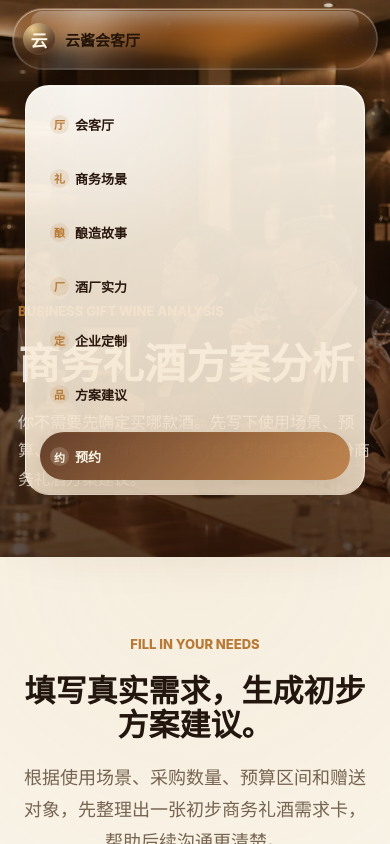
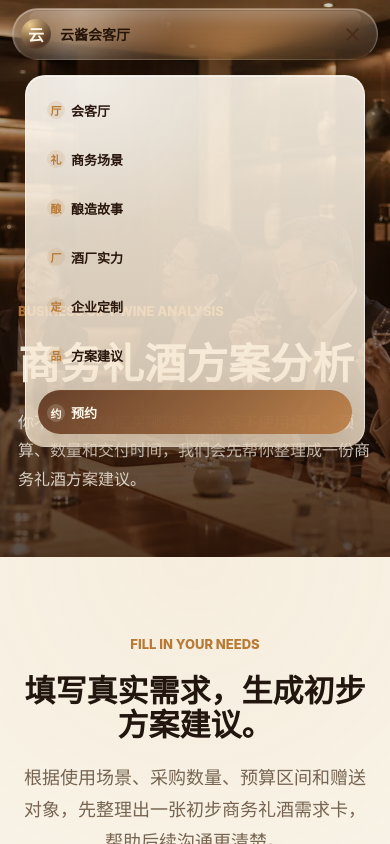
Before and after one commit to tangshichen5-oss/yunjiang-lounge, a React (Vite) app: page /consult in a window 390 px wide. Both pictures are taken after a click on the button "打开导航". Shown: the top 844 px of the page. Built offline with nearby package versions, Linux system fonts and the light colour scheme.

Commit message:
refine lightweight navigation

```diff
--- a/src/components/Header.jsx
+++ b/src/components/Header.jsx
@@ -10,6 +10,7 @@ export default function Header() {
   const [scrolled, setScrolled] = useState(false);
   const navigate = useNavigate();
   const location = useLocation();
+  const topbarClass = ['topbar', scrolled && 'is-compact', open && 'is-menu-open'].filter(Boolean).join(' ');
 
   useEffect(() => {
     const update = () => setScrolled(window.scrollY > 24);
@@ -28,7 +29,7 @@ export default function Header() {
   };
 
   return (
-    <header className={scrolled ? 'topbar is-compact' : 'topbar'}>
+    <header className={topbarClass}>
       <Link className="brand" to="/">
         <span className="brand-symbol">云</span>
         <span>
@@ -36,7 +37,7 @@ export default function Header() {
           <small>商务酱香礼酒</small>
         </span>
       </Link>
-      <nav className={open ? 'main-nav is-open' : 'main-nav'} aria-label="主导航">
+      <nav id="main-navigation" className={open ? 'main-nav is-open' : 'main-nav'} aria-label="主导航">
         {navItems.map((item, index) => (
           <button key={`${item.label}-${item.hash || item.to}`} onClick={() => go(item)}>
             <i>{navMarks[index]}</i>
@@ -51,7 +52,13 @@ export default function Header() {
       <button className="nav-cta" onClick={() => go({ to: '/custom', hash: 'booking' })}>
         预约
       </button>
-      <button className="menu-toggle" onClick={() => setOpen((value) => !value)} aria-label="打开导航">
+      <button
+        className="menu-toggle"
+        onClick={() => setOpen((value) => !value)}
+        aria-controls="main-navigation"
+        aria-expanded={open}
+        aria-label={open ? '关闭导航' : '打开导航'}
+      >
         {open ? <X size={21} /> : <Menu size={21} />}
       </button>
     </header>
--- a/src/styles.css
+++ b/src/styles.css
@@ -66,39 +66,38 @@ button {
 .topbar {
   position: fixed;
   z-index: 100;
-  top: 13px;
+  top: 10px;
   left: max(16px, calc((100vw - 1120px) / 2));
   right: max(16px, calc((100vw - 1120px) / 2));
   display: flex;
-  min-height: 64px;
+  min-height: 56px;
   align-items: center;
-  gap: 12px;
-  padding: 9px 14px;
-  border: 1px solid rgba(255, 255, 255, 0.18);
-  border-bottom: 1px solid rgba(255, 255, 255, 0.12);
-  border-radius: 999px;
+  gap: 10px;
+  padding: 7px 12px;
+  border: 1px solid rgba(255, 255, 255, 0.24);
+  border-bottom-color: rgba(132, 93, 48, 0.12);
+  border-radius: 28px;
   background:
-    radial-gradient(circle at 18% 8%, rgba(255, 255, 255, 0.16), transparent 26%),
-    radial-gradient(circle at 86% 92%, rgba(255, 239, 210, 0.06), transparent 30%),
-    linear-gradient(180deg, rgba(255, 255, 255, 0.08) 0%, rgba(255, 250, 241, 0.045) 100%);
+    radial-gradient(circle at 18% 0%, rgba(255, 255, 255, 0.18), transparent 28%),
+    linear-gradient(180deg, rgba(255, 252, 246, 0.2), rgba(255, 250, 241, 0.07));
   box-shadow:
-    0 14px 34px rgba(60, 38, 18, 0.12),
-    inset 0 1px 0 rgba(255, 255, 255, 0.38),
-    inset 0 -1px 0 rgba(255, 255, 255, 0.08);
-  -webkit-backdrop-filter: blur(12px) saturate(180%);
-  backdrop-filter: blur(12px) saturate(180%);
-  transition: min-height 220ms ease, padding 220ms ease, top 220ms ease, box-shadow 220ms ease, background 220ms ease;
+    0 10px 26px rgba(60, 38, 18, 0.1),
+    inset 0 1px 0 rgba(255, 255, 255, 0.32);
+  -webkit-backdrop-filter: blur(14px) saturate(150%);
+  backdrop-filter: blur(14px) saturate(150%);
+  transition: min-height 220ms ease, padding 220ms ease, top 220ms ease, box-shadow 220ms ease, background 220ms ease, border-color 220ms ease;
   isolation: isolate;
 }
 
 .topbar::before {
   content: "";
   position: absolute;
-  inset: 2px 18px auto;
-  height: 23px;
+  inset: 2px 16px auto;
+  height: 16px;
   border-radius: 999px;
   background:
-    linear-gradient(180deg, rgba(255, 255, 255, 0.28), rgba(255, 255, 255, 0.045) 70%, rgba(255, 255, 255, 0));
+    linear-gradient(180deg, rgba(255, 255, 255, 0.18), rgba(255, 255, 255, 0.035) 72%, rgba(255, 255, 255, 0));
+  opacity: 0.7;
   pointer-events: none;
   z-index: 0;
 }
@@ -109,24 +108,26 @@ button {
   inset: 0;
   border-radius: inherit;
   background:
-    linear-gradient(112deg, transparent 9%, rgba(255, 255, 255, 0.1) 18%, transparent 31%),
-    linear-gradient(285deg, transparent 64%, rgba(255, 242, 220, 0.06) 76%, transparent 88%);
+    linear-gradient(112deg, transparent 9%, rgba(255, 255, 255, 0.07) 18%, transparent 30%),
+    linear-gradient(285deg, transparent 64%, rgba(255, 242, 220, 0.045) 76%, transparent 88%);
   pointer-events: none;
   box-shadow:
-    inset 1px 0 1px rgba(255, 255, 255, 0.3),
-    inset -1px 0 1px rgba(255, 255, 255, 0.08),
-    inset 0 0 16px rgba(255, 255, 255, 0.055);
+    inset 1px 0 1px rgba(255, 255, 255, 0.2),
+    inset -1px 0 1px rgba(255, 255, 255, 0.06);
   z-index: 0;
 }
 
 .topbar.is-compact {
-  top: 8px;
-  min-height: 56px;
-  padding: 6px 11px;
+  top: 7px;
+  min-height: 50px;
+  padding: 5px 10px;
+  border-color: rgba(255, 255, 255, 0.17);
+  background:
+    radial-gradient(circle at 18% 0%, rgba(255, 255, 255, 0.1), transparent 30%),
+    linear-gradient(180deg, rgba(255, 252, 246, 0.14), rgba(255, 250, 241, 0.045));
   box-shadow:
-    0 12px 30px rgba(60, 38, 18, 0.1),
-    inset 0 1px 0 rgba(255, 255, 255, 0.34),
-    inset 0 -1px 0 rgba(255, 255, 255, 0.08);
+    0 8px 22px rgba(60, 38, 18, 0.075),
+    inset 0 1px 0 rgba(255, 255, 255, 0.24);
 }
 
 .brand {
@@ -134,14 +135,14 @@ button {
   z-index: 1;
   display: inline-flex;
   align-items: center;
-  gap: 10px;
-  min-width: 176px;
+  gap: 9px;
+  min-width: 166px;
 }
 
 .brand-symbol {
   display: grid;
-  width: 34px;
-  height: 34px;
+  width: 32px;
+  height: 32px;
   place-items: center;
   border-radius: 50%;
   background: radial-gradient(circle at 30% 20%, #e9c685, var(--walnut) 70%);
@@ -185,7 +186,7 @@ button {
   display: inline-flex;
   align-items: center;
   gap: 6px;
-  padding: 8px 10px;
+  padding: 7px 9px;
   border-radius: 999px;
   background: transparent;
   color: #2c1b10;
@@ -195,8 +196,8 @@ button {
 
 .main-nav i {
   display: grid;
-  width: 19px;
-  height: 19px;
+  width: 18px;
+  height: 18px;
   place-items: center;
   border-radius: 50%;
   background: rgba(184, 121, 53, 0.13);
@@ -214,24 +215,24 @@ button {
 }
 
 .nav-cta {
-  min-height: 38px;
-  padding: 0 17px;
+  min-height: 34px;
+  padding: 0 15px;
   border-radius: 999px;
-  background: rgba(74, 43, 24, 0.9);
+  background: rgba(74, 43, 24, 0.82);
   color: #fff7e8;
-  box-shadow: 0 12px 30px rgba(74, 43, 24, 0.22);
+  box-shadow: 0 10px 24px rgba(74, 43, 24, 0.18);
 }
 
 .menu-toggle {
   position: relative;
   z-index: 1;
   display: none;
-  width: 40px;
-  height: 40px;
+  width: 36px;
+  height: 36px;
   align-items: center;
   justify-content: center;
   border-radius: 50%;
-  background: rgba(76, 47, 25, 0.06);
+  background: rgba(76, 47, 25, 0.055);
   color: var(--walnut);
 }
 
@@ -2943,18 +2944,24 @@ p {
     top: 8px;
     left: 12px;
     right: 12px;
-    min-height: 64px;
+    min-height: 54px;
+    gap: 8px;
+    padding: 6px 8px 6px 9px;
+    border-radius: 27px;
     background:
-      radial-gradient(circle at 22% 10%, rgba(255, 255, 255, 0.14), transparent 28%),
-      linear-gradient(180deg, rgba(255, 255, 255, 0.08) 0%, rgba(255, 250, 241, 0.045) 100%);
-    -webkit-backdrop-filter: blur(12px) saturate(180%);
-    backdrop-filter: blur(12px) saturate(180%);
+      radial-gradient(circle at 18% 0%, rgba(255, 255, 255, 0.2), transparent 32%),
+      linear-gradient(180deg, rgba(255, 252, 246, 0.22), rgba(255, 250, 241, 0.08));
+    box-shadow:
+      0 10px 24px rgba(60, 38, 18, 0.09),
+      inset 0 1px 0 rgba(255, 255, 255, 0.3);
+    -webkit-backdrop-filter: blur(14px) saturate(145%);
+    backdrop-filter: blur(14px) saturate(145%);
   }
 
   .topbar.is-compact {
     top: 6px;
-    min-height: 60px;
-    padding-block: 6px;
+    min-height: 50px;
+    padding-block: 5px;
   }
 
   .brand {
@@ -2967,27 +2974,26 @@ p {
 
   .main-nav {
     position: fixed;
-    top: 76px;
+    top: 66px;
     left: 12px;
     right: 12px;
     z-index: 2;
     display: none;
     flex-direction: column;
     align-items: stretch;
-    gap: 6px;
-    padding: 14px;
-    border: 1px solid rgba(255, 255, 255, 0.66);
+    gap: 5px;
+    padding: 12px;
+    border: 1px solid rgba(255, 255, 255, 0.58);
     border-bottom: 1px solid rgba(132, 93, 48, 0.16);
-    border-radius: 24px;
+    border-radius: 20px;
     background:
-      radial-gradient(circle at 18% 0%, rgba(255, 255, 255, 0.54), transparent 34%),
-      linear-gradient(180deg, rgba(252, 245, 233, 0.94), rgba(242, 226, 203, 0.9));
+      radial-gradient(circle at 18% 0%, rgba(255, 255, 255, 0.42), transparent 34%),
+      linear-gradient(180deg, rgba(252, 245, 233, 0.9), rgba(242, 226, 203, 0.84));
     box-shadow:
-      0 24px 70px rgba(58, 35, 18, 0.28),
-      inset 0 1px 0 rgba(255, 255, 255, 0.58),
-      inset 0 -1px 0 rgba(132, 93, 48, 0.08);
-    -webkit-backdrop-filter: blur(7px) saturate(132%);
-    backdrop-filter: blur(7px) saturate(132%);
+      0 18px 48px rgba(58, 35, 18, 0.2),
+      inset 0 1px 0 rgba(255, 255, 255, 0.52);
+    -webkit-backdrop-filter: blur(12px) saturate(132%);
+    backdrop-filter: blur(12px) saturate(132%);
     isolation: isolate;
   }
 
@@ -2997,7 +3003,7 @@ p {
 
   .main-nav button {
     justify-content: flex-start;
-    min-height: 48px;
+    min-height: 44px;
     color: #29170d;
     font-weight: 800;
   }
@@ -3023,6 +3029,7 @@ p {
   .menu-toggle {
     display: inline-flex;
     margin-left: auto;
+    flex: 0 0 auto;
   }
 
   h1 {
@@ -3086,18 +3093,23 @@ p {
 
 @media (max-width: 700px) {
   .topbar {
-    padding: 7px 10px;
-    min-height: 62px;
+    padding: 6px 8px;
+    min-height: 52px;
   }
 
   .brand-symbol {
-    width: 32px;
-    height: 32px;
-    font-size: 17px;
+    width: 30px;
+    height: 30px;
+    font-size: 16px;
   }
 
   .brand strong {
-    font-size: 15px;
+    font-size: 14px;
+  }
+
+  .menu-toggle {
+    width: 34px;
+    height: 34px;
   }
 
   h1 {
```
